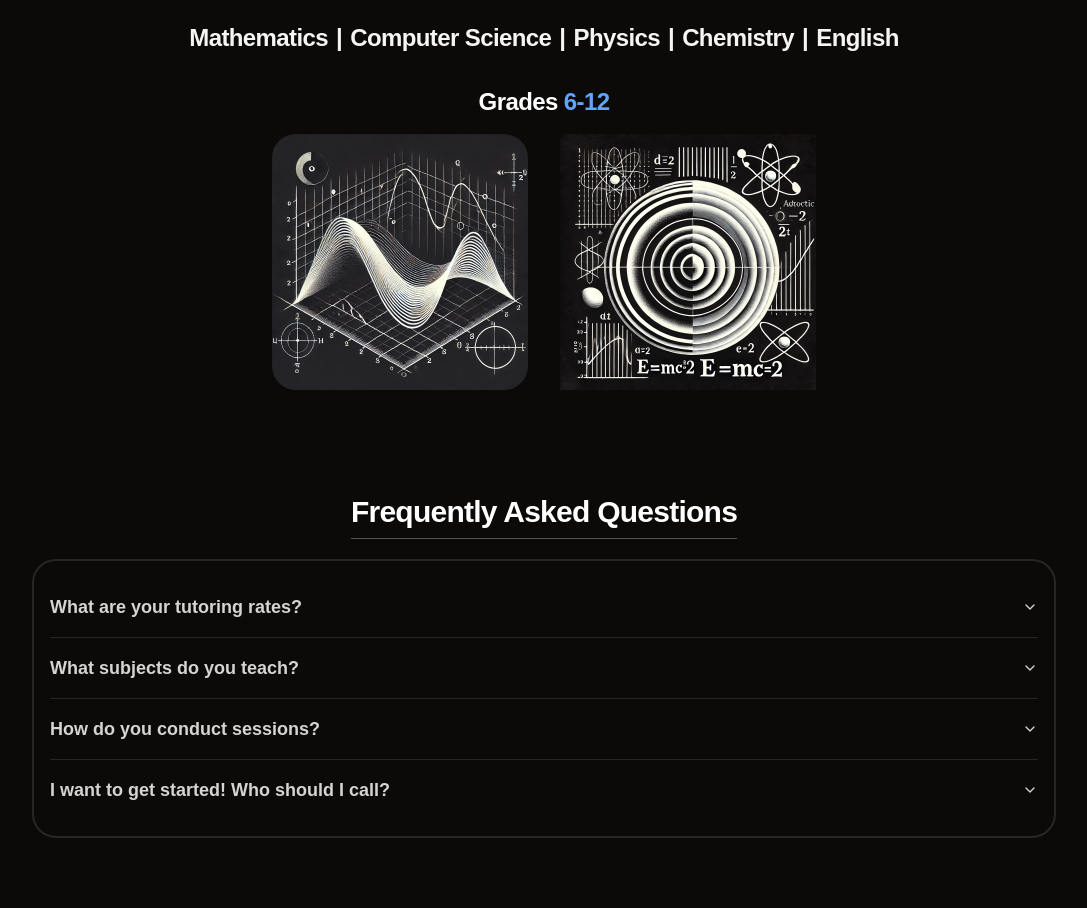
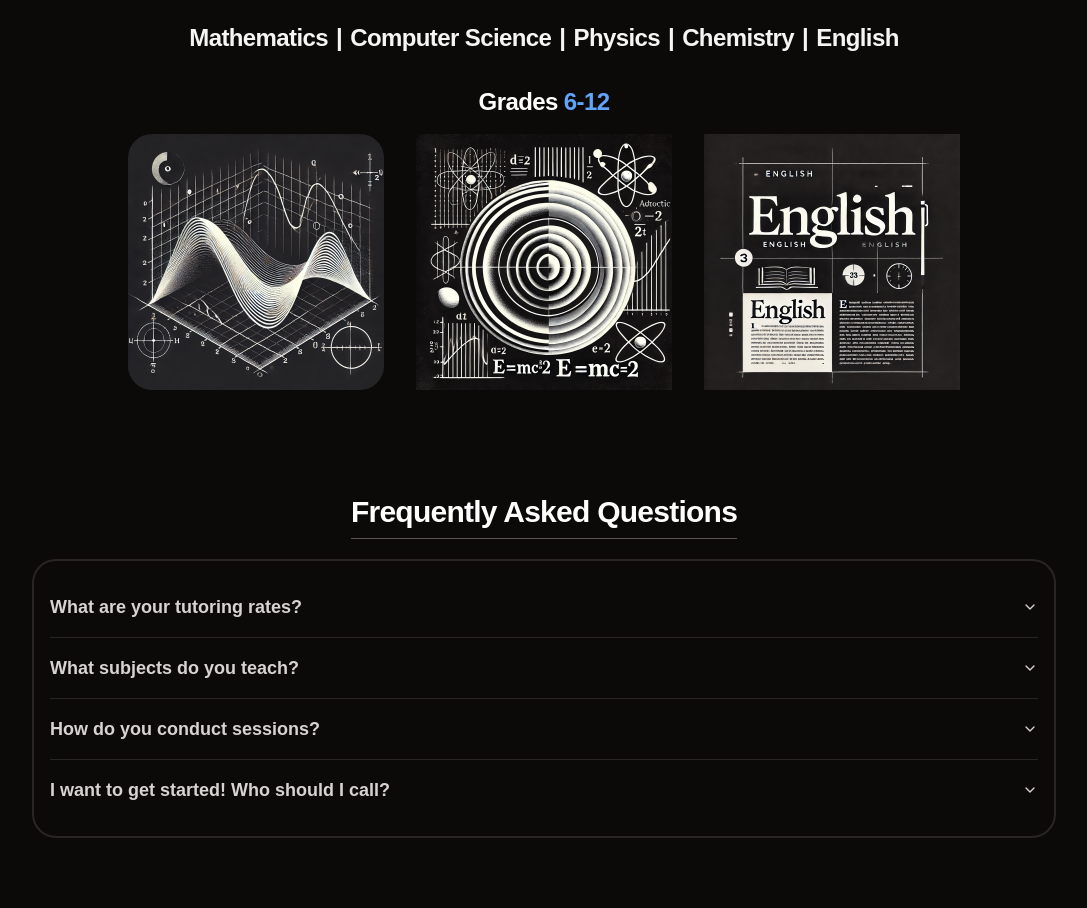
Before and after one commit to faizaanqureshi/talim-tutors, a Next.js app: page / in a window 1280 px wide. Shown: the part 1521-2429 px from the top of the page, without its empty margins (96-1183 px from the left). Built offline with nearby package versions, Linux system fonts and the light colour scheme.

Commit message:
add english photo

```diff
--- a/app/page.tsx
+++ b/app/page.tsx
@@ -148,6 +148,7 @@ function Offerings() {
         <div className="flex flex-col md:flex-row self-center justify-center gap-8">
           <Image src="/math.webp" height={256} width={256} alt="logo" className="rounded-3xl" />
           <Image src="/science.webp" height={256} width={256} alt="logo" />
+          <Image src="/english.webp" height={256} width={256} alt="logo" />
         </div>
       </div>
     </div>
```
Also changed, not shown: public/english.webp (added).
